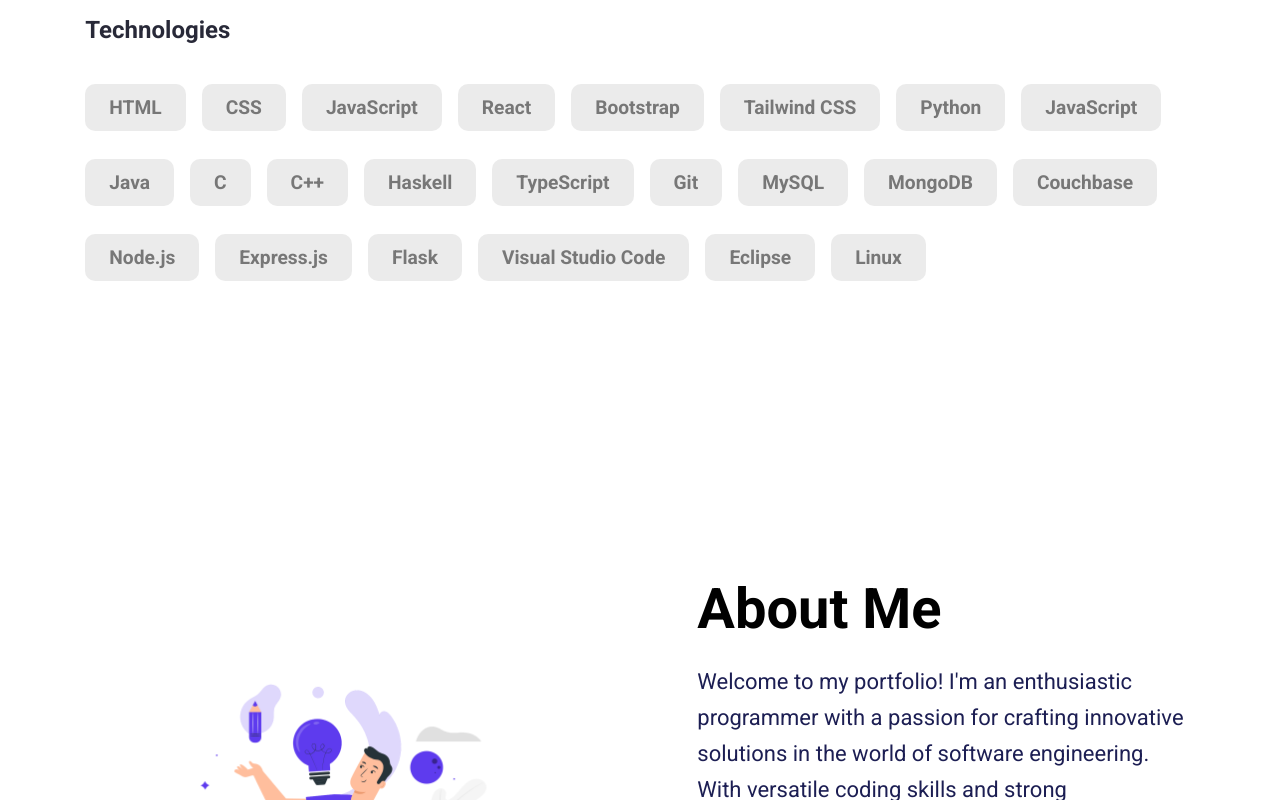
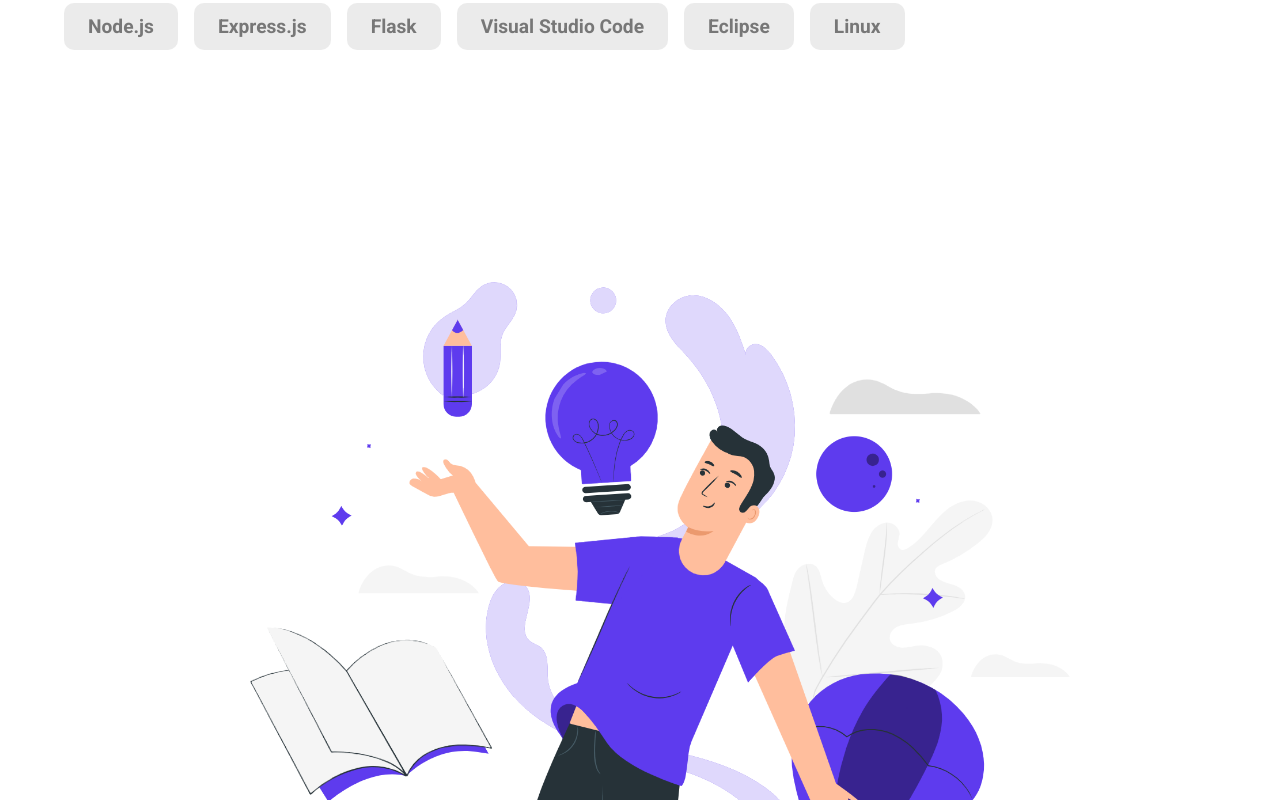
Before and after one commit to NicholasIliev/Portfolio, a React (Create React App) app: page / in a window 1280 px wide. Shown: the part 1720-2520 px from the top of the page. Built offline with nearby package versions, Linux system fonts and the light colour scheme.

Commit message:
Making video quality auto 1080.

```diff
--- a/src/App.css
+++ b/src/App.css
@@ -643,6 +643,36 @@
   }
 }
 @media only screen and (max-width: 1600px) {
+  .skills--section {
+    display: flex;
+    flex-direction: column;
+    align-items: center;
+    width: 90%; /* Set width to 90% to allow for padding on both sides */
+    gap: 30px;
+    padding-top: 70px;
+    padding-bottom: 70px;
+    margin: 0; /* Remove margin */
+    padding-left: 5%; /* Add left padding */
+    padding-right: 5%; /* Add right padding */
+  }
+
+  .about--section {
+    display: flex;
+    flex-direction: column;
+    align-items: center;
+    width: 90%; /* Set width to 90% to allow for padding on both sides */
+    justify-content: center;
+    text-align: center;
+    gap: 30px;
+    padding-top: 70px;
+    padding-bottom: 70px;
+    margin: 0; /* Remove margin */
+    padding-left: 5%; /* Add left padding */
+    padding-right: 5%; /* Add right padding */
+  }
+
+
+
   .skills--section--heading {
     font-size: 54px;
     line-height: 70px;
@@ -667,6 +697,7 @@
   }
 }
 @media only screen and (max-width: 1200px) {
+
   .btn-outline-primary {
     display: none;
   }
@@ -679,17 +710,15 @@
   .hero--section {
     display: flex;
     flex-direction: column-reverse;
-    padding-bottom: 70px;
+    padding-bottom: 50%;
   }
   .hero--section--title {
     display: none;
   }
   .hero--section--description {
     text-align: left;
-    padding-bottom: 5%;
+    padding-bottom: 15%;
     font-size: 20px;
-  }
-  .hero--section--description {
     font-size: 15px;
     line-height: 28px;
     text-align: center;
@@ -727,8 +756,11 @@
     line-height: 40px;
   }
   .section--heading {
-    font-size: 35px;
+    font-size: 30px;
     line-height: 30px;
+  }
+  .btn-github {
+    font-size: 14px;
   }
   .skills--section,
   .contact--section,
--- a/src/Pages/Home/MyPortfolio.jsx
+++ b/src/Pages/Home/MyPortfolio.jsx
@@ -72,7 +72,7 @@
                       title={project.title}
                       width="100%"
                       height="100%"
-                      src={project.youtube}
+                      src={`${project.youtube}?autoplay=1&vq=hd1080&hd=1`}
                       frameBorder="0"
                       allowFullScreen
                     ></iframe>
```
